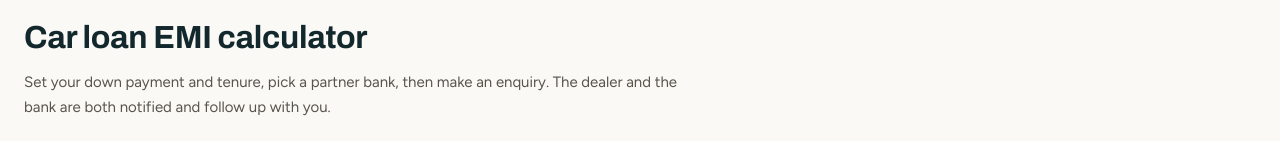
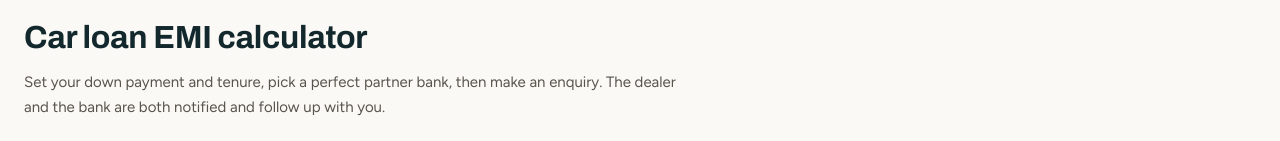
Before and after one commit to pitambar77/drivana, a React (Vite) app: page /loan-calculator in a window 1280 px wide. Shown: the part 122-263 px from the top of the page. Built offline with nearby package versions, Linux system fonts and the light colour scheme.

Commit message:
5th commit klklmklvl

```diff
--- a/src/pages/public/LoanCalculator.jsx
+++ b/src/pages/public/LoanCalculator.jsx
@@ -112,7 +112,7 @@ export default function LoanCalculator() {
       <Breadcrumbs items={[...(car ? [{ label: 'Buy a car', to: '/cars' }, { label: `${car.make} ${car.model}`, to: `/cars/${car.id}` }] : []), { label: 'Loan calculator' }]} className="mb-4" />
       <div className="mb-6 max-w-2xl">
         <h1 className="text-[28px] font-bold md:text-[32px]">Car loan EMI calculator</h1>
-        <p className="mt-1.5 text-mist-600">Set your down payment and tenure, pick a partner bank, then make an enquiry. The dealer and the bank are both notified and follow up with you.</p>
+        <p className="mt-1.5 text-mist-600">Set your down payment and tenure, pick a perfect partner bank, then make an enquiry. The dealer and the bank are both notified and follow up with you.</p>
       </div>
 
       <div className="grid gap-6 lg:grid-cols-[1fr_1.1fr]">
```
